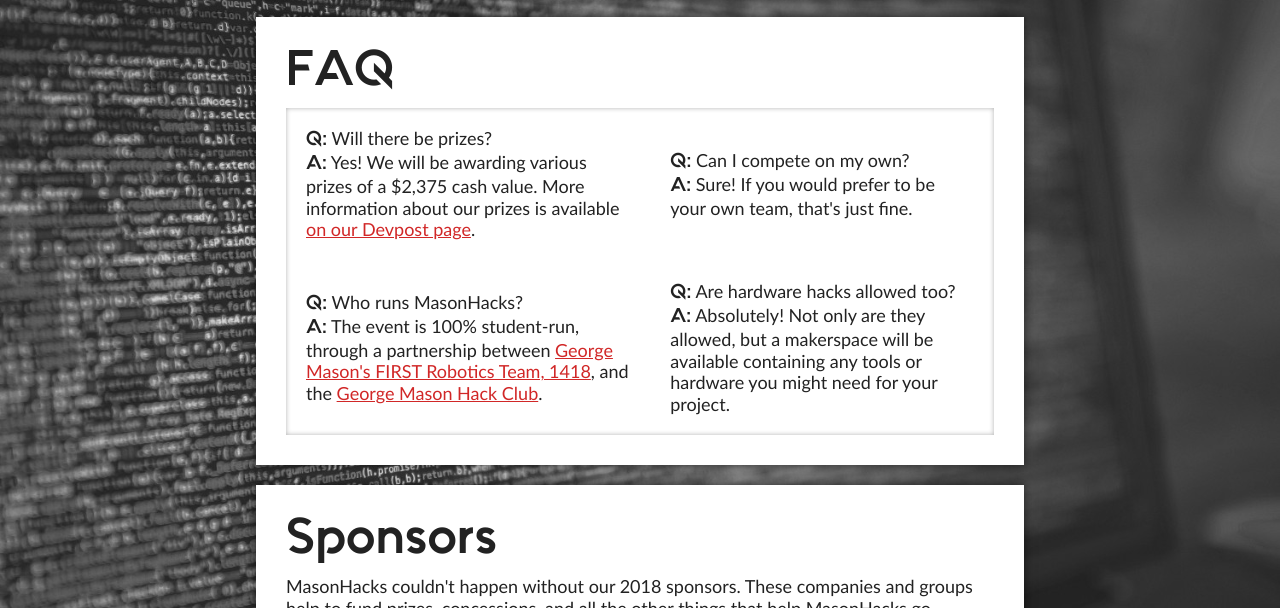
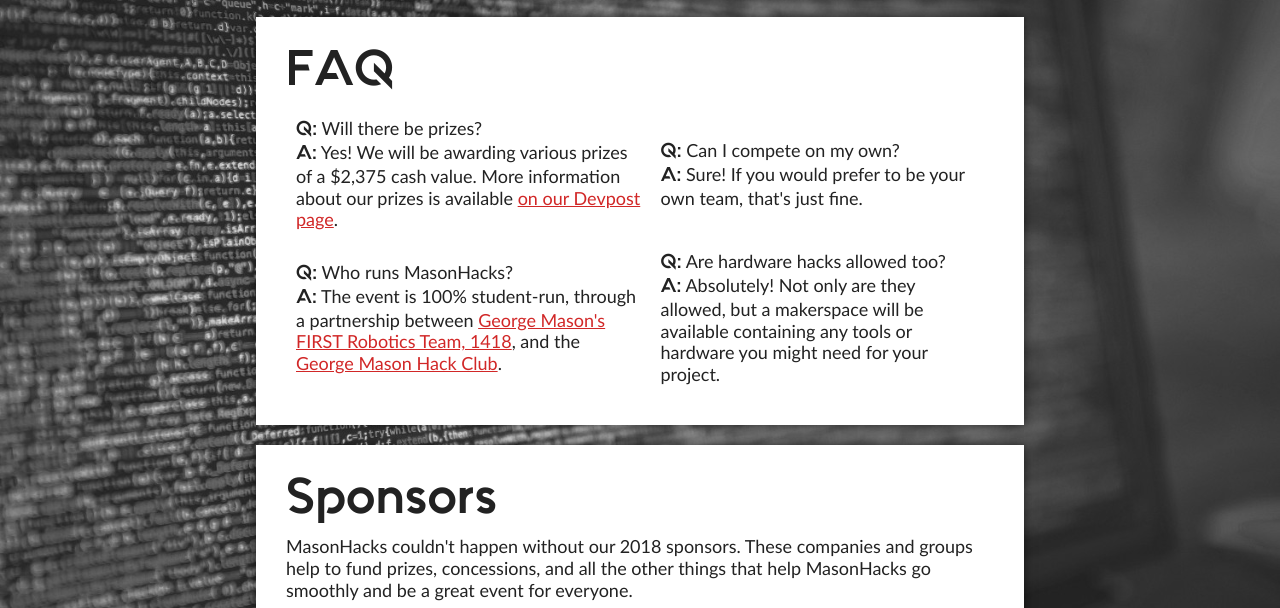
Before and after one commit to ErikBoesen/hackvictis, a plain HTML site: page index.html in a window 1280 px wide. Shown: the part 877-1485 px from the top of the page. Drawn offline with Linux system fonts and the light colour scheme.

Commit message:
Make FAQs look better

```diff
--- a/css/style.css
+++ b/css/style.css
@@ -142,10 +142,9 @@ section {
 section#faq table {
     width: 100%;
     border-collapse: collapse;
-    box-shadow: 0 0 5px rgba(0, 0, 0, 0.3) inset;
 }
 .qa {
-    padding: 20px;
+    padding: 10px;
 }
 .qa strong {
     font-family: 'Quantify', 'Lato', sans-serif;
```
